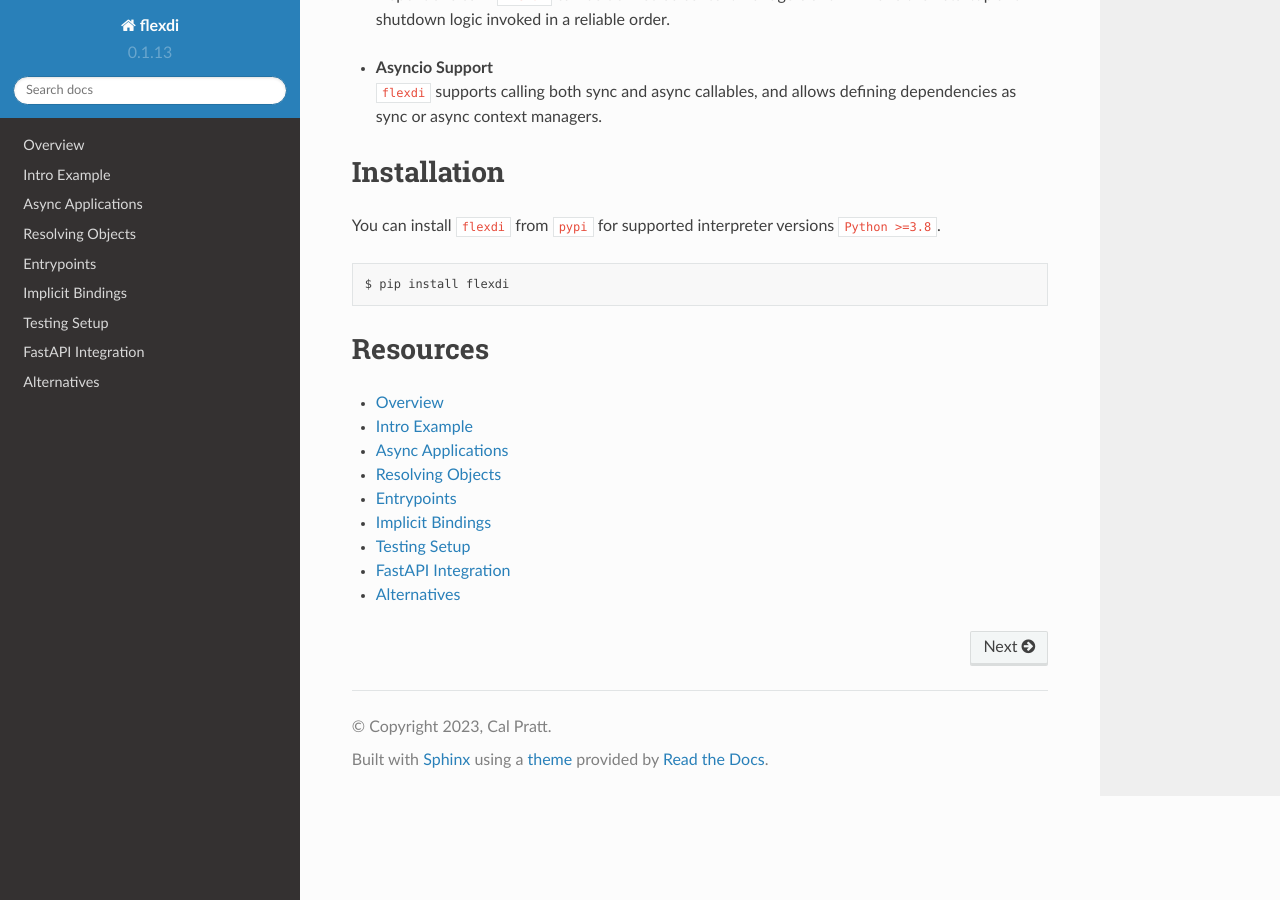
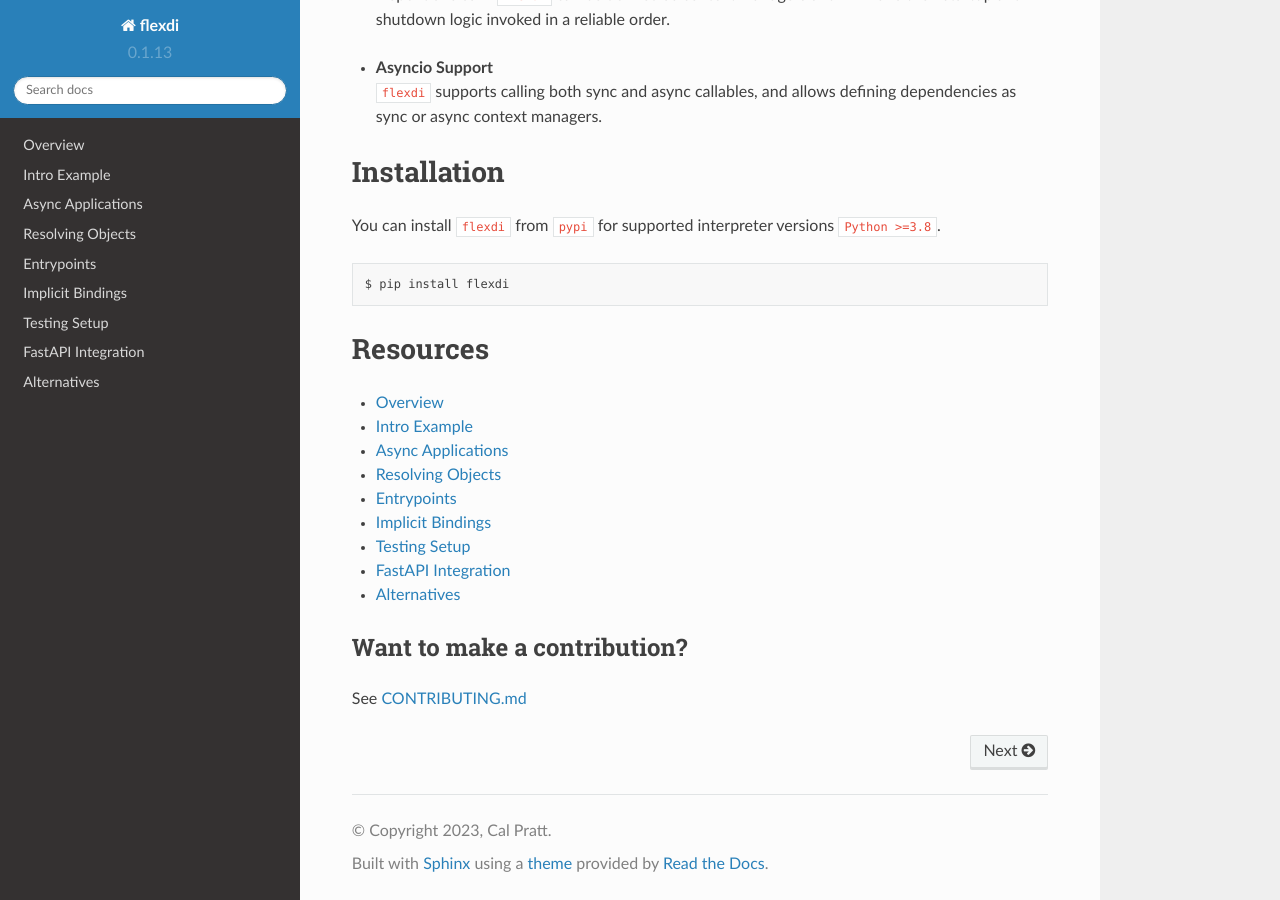
Before and after one commit to cal-pratt/flexdi, a Sphinx documentation site: the page built from docs/source/index.rst, in a window 1280 px wide and 900 px high, scrolled down 812 px. Built offline with Sphinx 7.4.7 and the Read the Docs theme 2.0.0, drawn with Linux system fonts in a browser that asks for light colours.

Commit message:
Add links to contributing guide in docs and readme (#17)

```diff
--- a/README.rst
+++ b/README.rst
@@ -193,3 +193,9 @@
     that specify a dependency of a particular type, but use different
     names, then you need to bind them all individually as well. And
     sadly, this project has now been archived and is read-only.
+
+
+Want to make a contribution?
+----------------------------
+
+See `CONTRIBUTING.md <https://github.com/cal-pratt/flexdi/blob/main/CONTRIBUTING.md>`_
--- a/docs/source/index.rst
+++ b/docs/source/index.rst
@@ -28,3 +28,8 @@
    testing
    fastapi
    alternatives
+
+Want to make a contribution?
+----------------------------
+
+See `CONTRIBUTING.md <https://github.com/cal-pratt/flexdi/blob/main/CONTRIBUTING.md>`_
--- a/noxfile.py
+++ b/noxfile.py
@@ -143,4 +143,9 @@
 {readall_indent("examples/sqla_async.py")}
 
 {readall("docs/source/alternatives.rst")}
+
+Want to make a contribution?
+----------------------------
+
+See `CONTRIBUTING.md <https://github.com/cal-pratt/flexdi/blob/main/CONTRIBUTING.md>`_
 """
```
